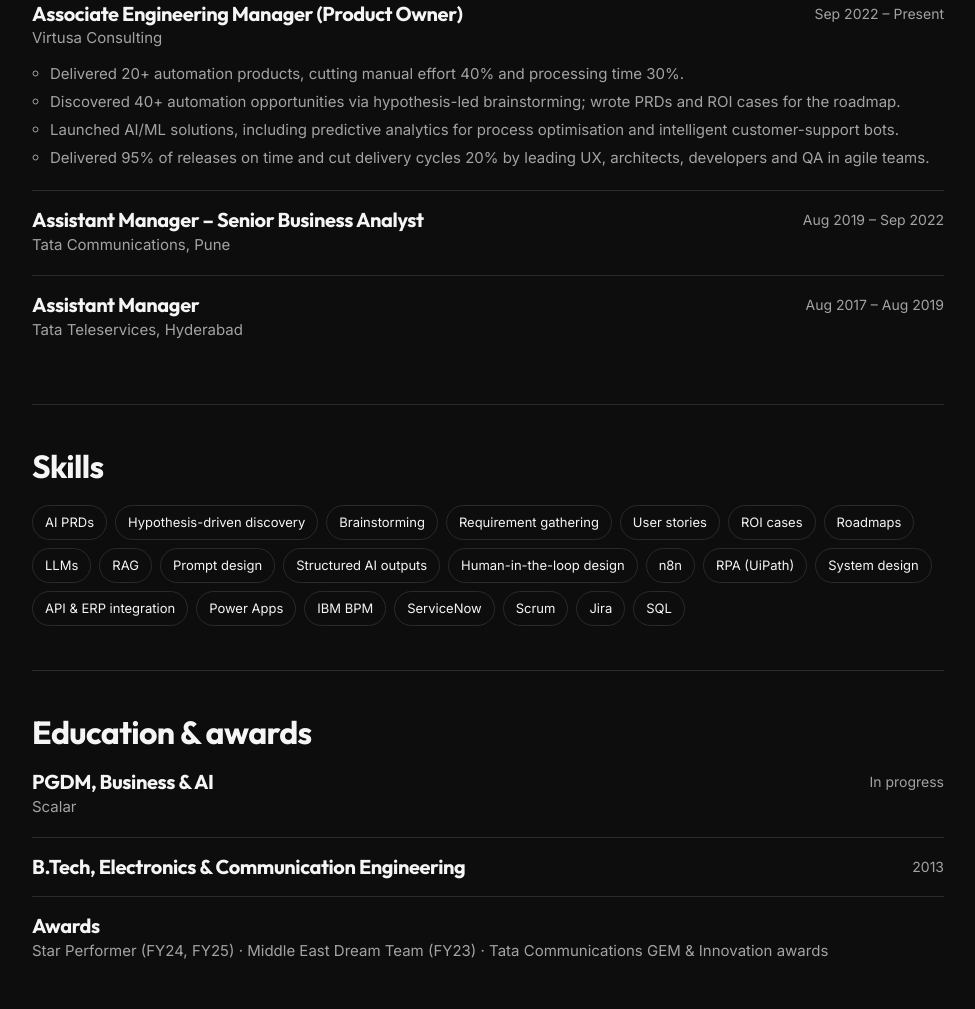
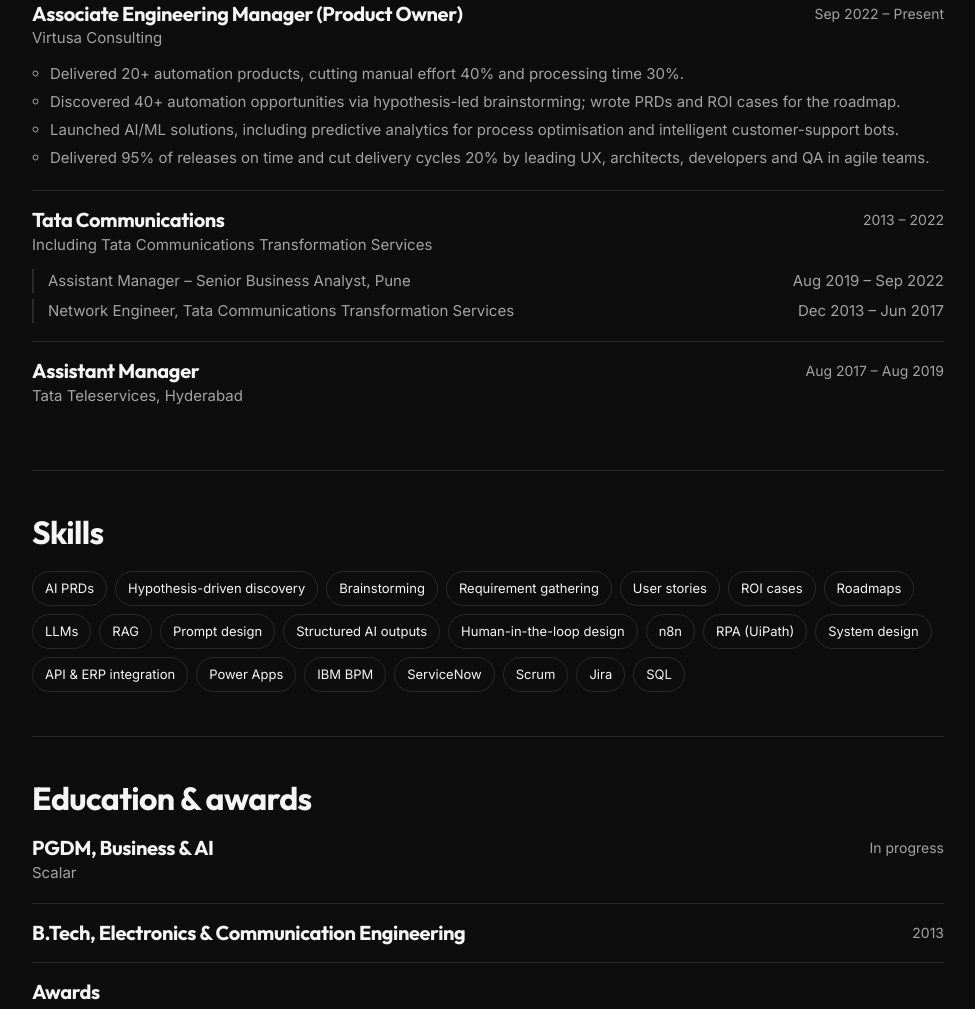
Before and after one commit to kishorekrish9913-ctrl/kishorekrish9913-ctrl.github.io, a plain HTML site: page index.html in a window 1280 px wide. Shown: the part 1716-2725 px from the top of the page, without its empty margins (152-1127 px from the left). Drawn offline with Linux system fonts and the light colour scheme.

Commit message:
Revise employment details for Tata Communications
Updated job title and duration for Tata Communications, adding details for previous roles.

```diff
--- a/index.html
+++ b/index.html
@@ -186,8 +186,12 @@ body:has(.casepage:target) .home{display:none}
           </ul>
         </li>
         <li>
-          <div><h3>Assistant Manager – Senior Business Analyst</h3><div class="r">Tata Communications, Pune</div></div>
-          <div class="d">Aug 2019 – Sep 2022</div>
+          <div><h3>Tata Communications</h3><div class="r">Including Tata Communications Transformation Services</div></div>
+          <div class="d">2013 – 2022</div>
+          <div class="sub">
+            <div><span>Assistant Manager – Senior Business Analyst, Pune</span><span>Aug 2019 – Sep 2022</span></div>
+            <div><span>Network Engineer, Tata Communications Transformation Services</span><span>Dec 2013 – Jun 2017</span></div>
+          </div>
         </li>
         <li>
           <div><h3>Assistant Manager</h3><div class="r">Tata Teleservices, Hyderabad</div></div>
```
